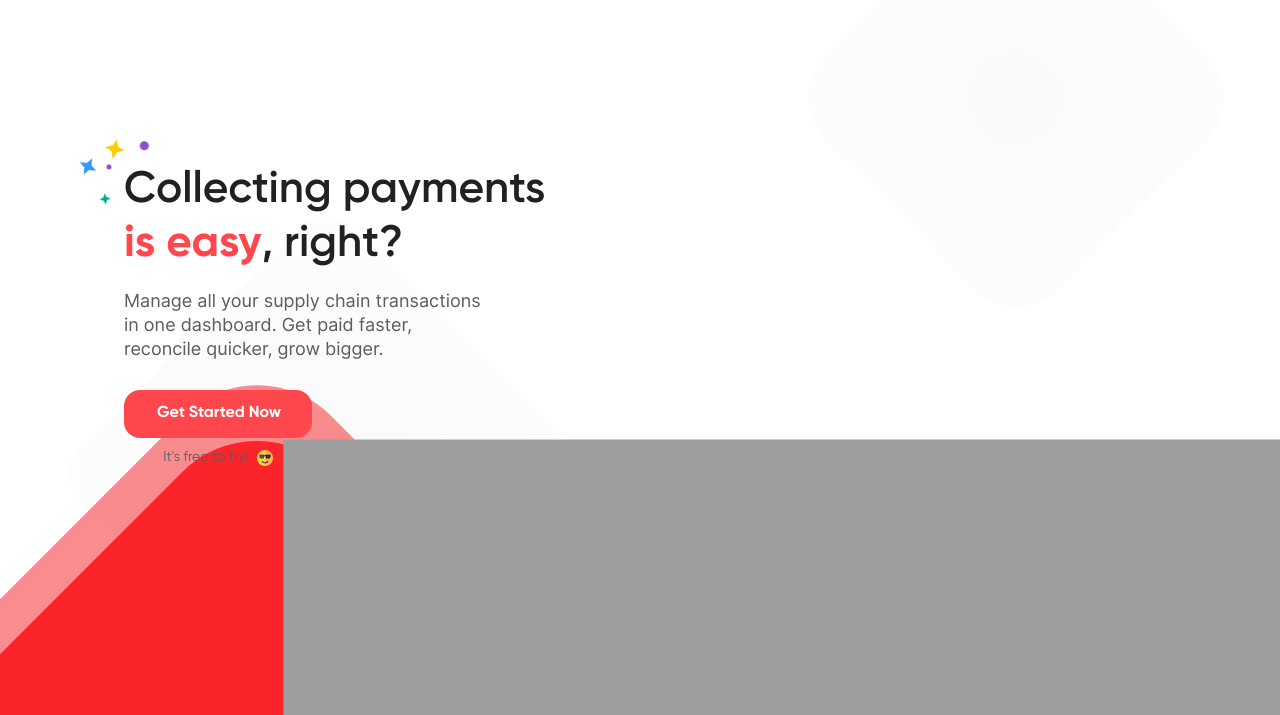
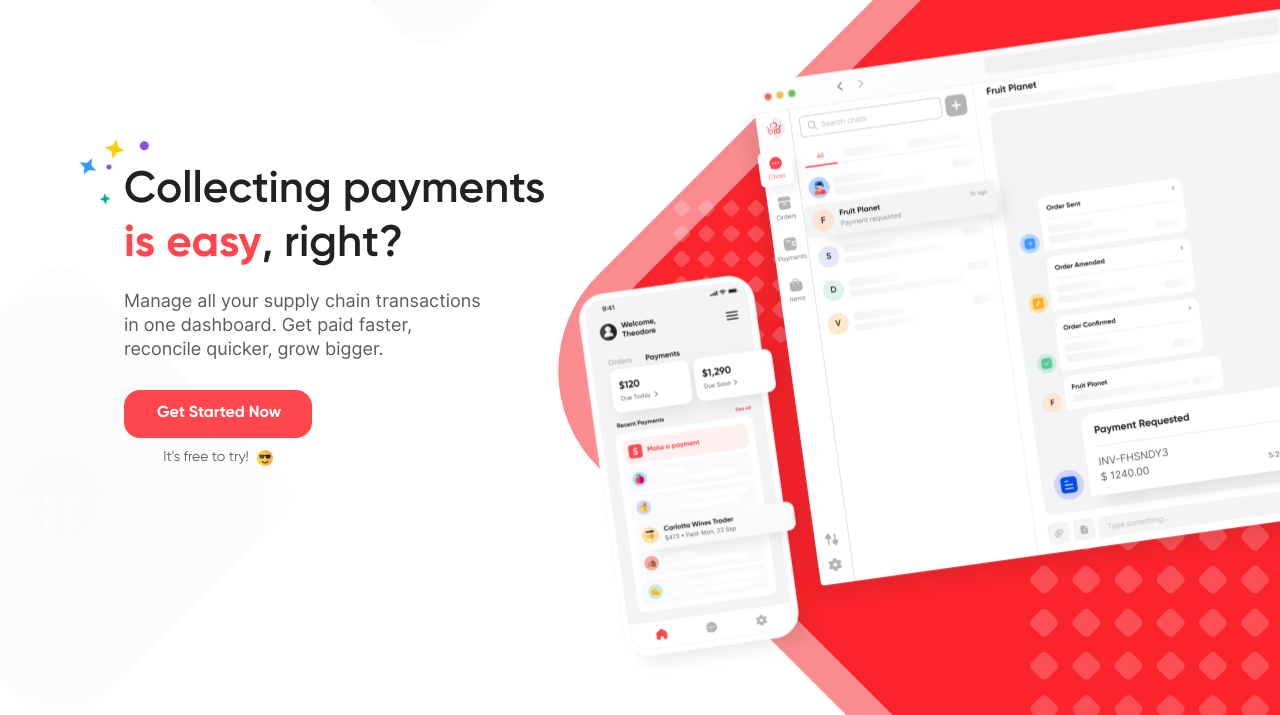
Before and after one commit to Sukairo-02/tinvio, a website built with Vite: page index.html in a window 1280 px wide. Shown: the part 85-800 px from the top of the page. Built offline with nearby package versions, Linux system fonts and the light colour scheme.

Commit message:
Finished section one background

```diff
--- a/index.html
+++ b/index.html
@@ -104,13 +104,15 @@
 			<div class="sectionOne__background">
 				<div class="square_top"></div>
 				<div class="square_left">
-					<img src="/images/bgDotsWhite.svg" alt="" class="dots" />
+					<img src="/images/bgDotsWhiteFull.svg" alt="" class="dots" />
 				</div>
 				<div class="square_red">
 					<div class="inner">
 						<img src="/images/bgDotsFull.svg" alt="" class="dots_top" />
 						<img src="/images/bgDotsFull.svg" alt="" class="dots_middle" />
 						<img src="/images/sectionOne_screens_375.png" alt="" class="screens" />
+						<img src="/images/sectionOne_screensPhone.png" alt="" class="screens_phone" />
+						<img src="/images/sectionOne_screensDesktop.png" alt="" class="screens_desktop" />
 					</div>
 				</div>
 			</div>
--- a/src/styles/index.scss
+++ b/src/styles/index.scss
@@ -279,11 +279,31 @@ main {
 			& > .screens {
 				max-width: none;
 				max-height: none;
+				object-fit: contain;
+				image-rendering: optimizeQuality;
 				content: url(/images/sectionOne_screens_375.png);
 				width: 613.16px;
 				height: 417px;
 
 				transform: rotate(-45deg) translate(488px, -310px);
+			}
+
+			& > .screens_phone {
+				max-width: none;
+				max-height: none;
+				object-fit: contain;
+				image-rendering: optimizeQuality;
+
+				display: none;
+			}
+
+			& > .screens_desktop {
+				max-width: none;
+				max-height: none;
+				object-fit: contain;
+				image-rendering: optimizeQuality;
+
+				display: none;
 			}
 		}
 	}
@@ -321,14 +341,9 @@ main {
 		}
 
 		& > .square_red {
-			display: flex;
-			align-items: center;
-			justify-content: center;
-			z-index: -5;
 			width: 999px;
 			height: 999px;
 			border-radius: 105px;
-			background-color: var(--diamond-visual-60per);
 
 			transform: rotate(45deg) translate(141px, -24px);
 
@@ -336,7 +351,6 @@ main {
 				width: 921.24px;
 				height: 921.24px;
 				border-radius: 106px;
-				background-color: var(--diamond-visual);
 
 				& > .dots_top {
 					width: 245px;
@@ -361,6 +375,141 @@ main {
 			}
 		}
 	}
+
+	@media screen and (min-width: 1024px) {
+		& > .square_top {
+			width: 256.75px;
+			height: 256.75px;
+			border-radius: 45px;
+
+			left: auto;
+			right: 50%;
+
+			transform: rotate(45deg) translate(-547px, -462px);
+		}
+
+		& > .square_left {
+			width: 343.78px;
+			height: 343.78px;
+			border-radius: 32px;
+
+			transform: rotate(45deg) translate(-511.5px, 311px);
+
+			& > .dots {
+				width: 162.75px;
+				height: 123.16px;
+
+				transform: rotate(-45deg) translate(-78px, 201px);
+			}
+		}
+
+		& > .square_red {
+			width: 1031.82px;
+			height: 1049.93px;
+			border-radius: 136px;
+
+			left: 50%;
+			right: auto;
+
+			transform: rotate(45deg) translate(-408.5px, -476.5px);
+
+			& > .inner {
+				width: 964.17px;
+				height: 964.17px;
+				border-radius: 125px;
+
+				transform: translate(-1px, 10px);
+
+				& > .dots_top {
+					width: 192.93px;
+					height: 146px;
+
+					transform: rotate(-45deg) translate(-488px, 461px);
+				}
+
+				& > .dots_middle {
+					width: 328.75px;
+					height: 248.78px;
+
+					transform: rotate(-45deg) translate(27px, 605px);
+				}
+
+				& > .screens {
+					display: none;
+				}
+
+				& > .screens_phone {
+					display: inline-block;
+					width: 240.2px;
+					height: 394.9px;
+					transform: rotate(-45deg) translate(-195px, 282px) scale(1.05);
+				}
+
+				& > .screens_desktop {
+					display: inline-block;
+					width: 836.6px;
+					height: 620px;
+
+					transform: rotate(-45deg) translate(409px, -470px) scale(1.03);
+				}
+			}
+		}
+	}
+
+	@media screen and (min-width: 1280px) {
+		& > .square_top {
+			transform: rotate(45deg) translate(-561.5px, -447.5px);
+		}
+
+		& > .square_left {
+			transform: rotate(45deg) translate(-631.5px, 431px);
+
+			& > .dots {
+				transform: rotate(-45deg) translate(-78px, 201px);
+			}
+		}
+
+		& > .square_red {
+			transform: rotate(45deg) translate(-385px, -501px);
+
+			& > .inner {
+				transform: translate(0px, 10px);
+
+				& > .dots_top {
+					transform: rotate(-45deg) translate(-479px, 462px);
+				}
+
+				& > .dots_middle {
+					transform: rotate(-45deg) translate(36px, 604px);
+				}
+
+				& > .screens_phone {
+					transform: rotate(-45deg) translate(-196px, 281px) scale(1.05);
+				}
+
+				& > .screens_desktop {
+					transform: rotate(-45deg) translate(408px, -471px) scale(1.03);
+				}
+			}
+		}
+	}
+
+	@media screen and (min-width: 1920px) {
+		transform: translate(-9px, 270px);
+
+		& > .square_top {
+			transform: rotate(45deg) translate(-571px, -470px);
+		}
+
+		& > .square_red {
+			width: 1049.93px;
+			height: 1031.82px;
+
+			& > .inner {
+				transform: translate(-10px, 0px);
+			}
+		}
+	}
 }
 
 footer {
```
Also changed, not shown: public/images/bgDotsWhiteFull.svg (added), public/images/sectionOne_screensDesktop.png (added), public/images/sectionOne_screensPhone.png (added).
